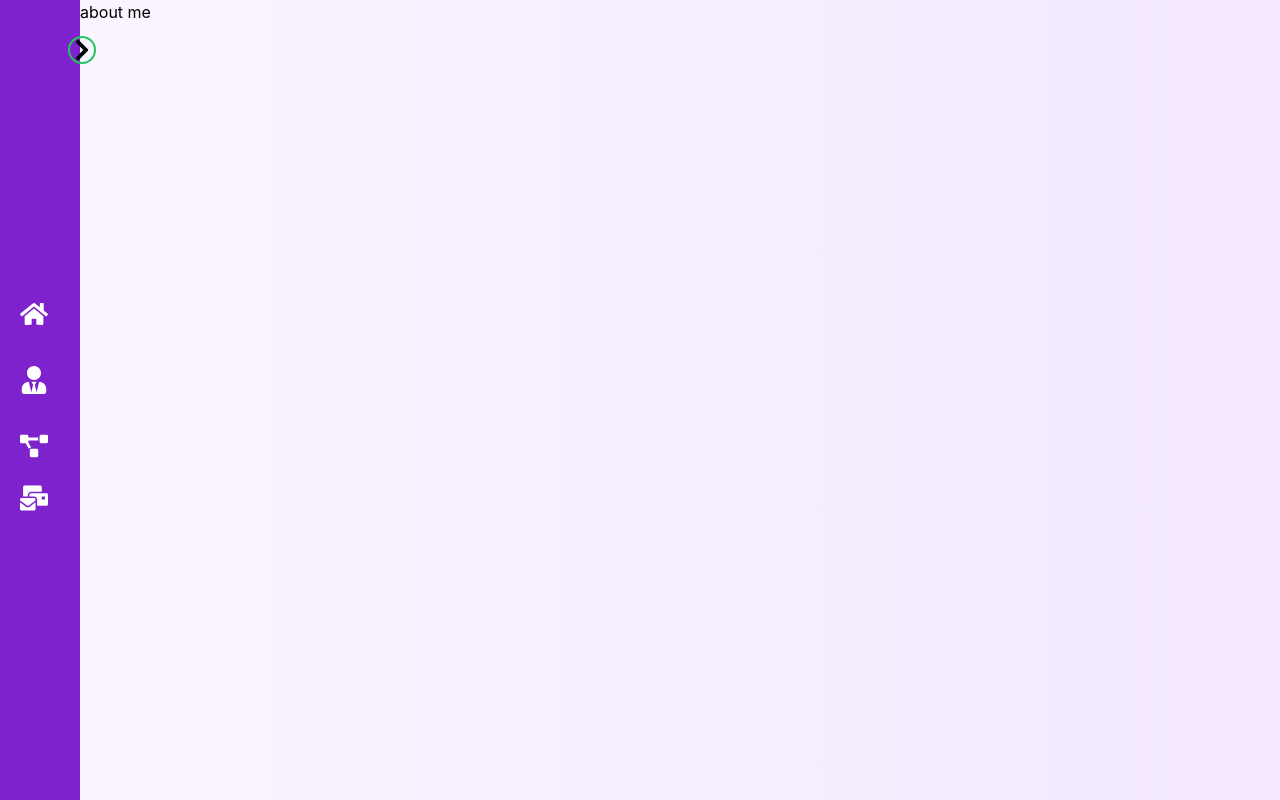
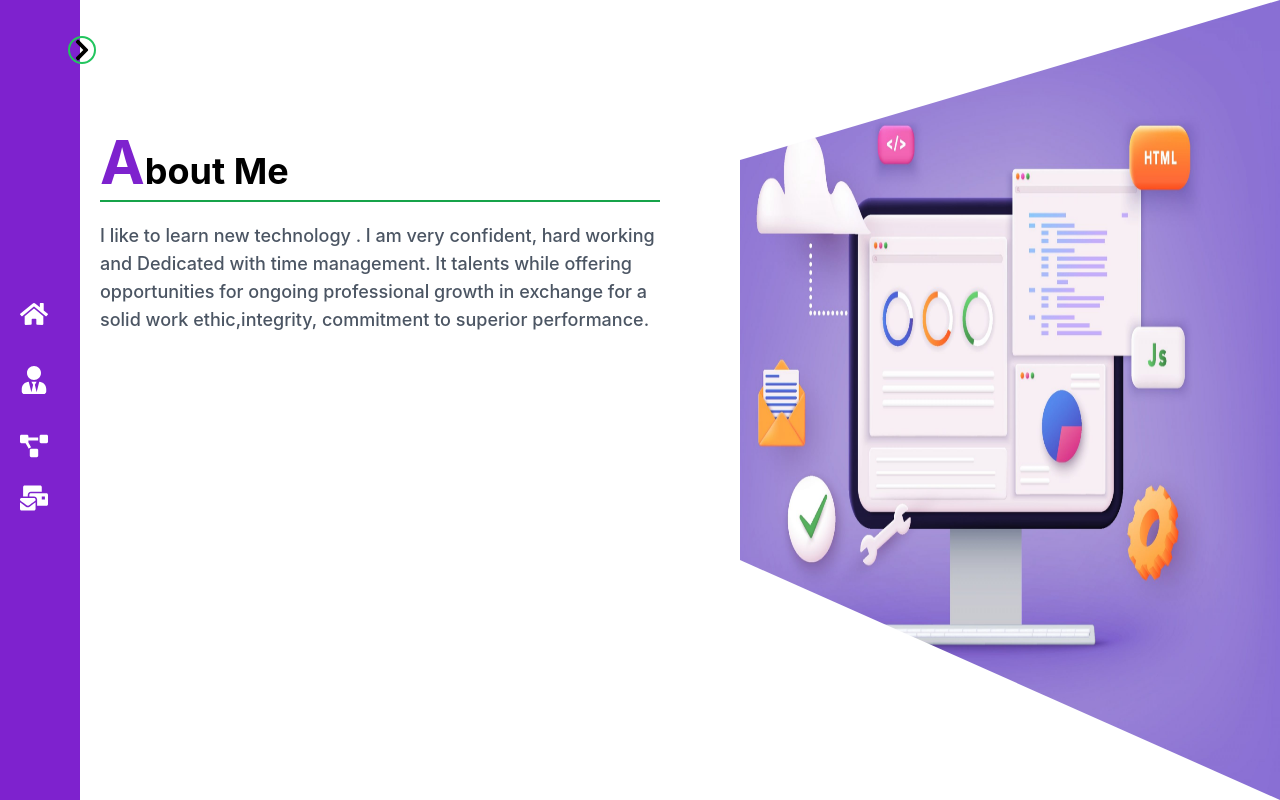
Before and after one commit to MohammadSazzatulislam/sazzatul-portfolio, a React (Create React App) app: page /about in a window 1280 px wide. Built offline with nearby package versions, Linux system fonts and the light colour scheme.

Commit message:
add about section

```diff
--- a/src/Layout/Main.js
+++ b/src/Layout/Main.js
@@ -12,7 +12,7 @@ const Main = () => {
       <div className="lg:hidden md:hidden">
         <SmallDNav></SmallDNav>
       </div>
-      <div className=" w-full h-screen bg-gradient-to-r  from-purple-50 to-purple-100">
+      <div className=" w-full h-screen ">
         <Outlet></Outlet>
       </div>
     </div>
--- a/src/component/AboutMe/AboutMe.js
+++ b/src/component/AboutMe/AboutMe.js
@@ -1,9 +1,32 @@
 import React from "react";
+import image from "../../image/about-image.jpeg";
 
 const AboutMe = () => {
   return (
     <div>
-      <h1>about me</h1>
+      <div className="flex flex-col mx-auto lg:flex-row md:flex-row pb-28 lg:py-0 md:py-0">
+        <div className="lg:w-1/2 md:w-1/2 w-full h-1/3 p-5  ">
+          <h1 className="lg:mt-28 md:mt-28 lg:text-4xl mg:text-3xl text-xl font-bold border-b-2 pb-2 border-green-600">
+            <span className="text-purple-700 text-6xl">A</span>bout Me
+          </h1>
+          <p className="mt-5 font-medium text-lg text-gray-600">
+            I like to learn new technology . I am very confident, hard working
+            and Dedicated with time management. It talents while offering
+            opportunities for ongoing professional growth in exchange for a
+            solid work ethic,integrity, commitment to superior performance.
+          </p>
+        </div>
+        <div className="lg:w-1/2 md:w-1/2 w-full h-screen ">
+          <img
+            className="w-full h-screen  "
+            style={{
+              clipPath: "polygon(100% 0, 100% 100%, 10% 70%, 10% 20%)",
+            }}
+            src={image}
+            alt=""
+          />
+        </div>
+      </div>
     </div>
   );
 };
--- a/src/component/Banner/Banner.js
+++ b/src/component/Banner/Banner.js
@@ -5,7 +5,7 @@ import logo from "../../image/logo.png";
 const Banner = () => {
   return (
     <div>
-      <div className="flex flex-col mx-auto w-full py-96 lg:py-0 md:py-0 h-screen gap-6 justify-center items-center lg:flex-row md:flex-row">
+      <div className="flex flex-col mx-auto w-full py-[400px] lg:py-0 md:py-0 h-screen gap-6 justify-center items-center lg:flex-row md:flex-row">
         <div className="lg:w-1/2 md:w-1/2 w-full flex justify-center items-center">
           <img
             className="lg:w-96 md:w-80 w-72 drop-shadow-2xl border border-purple-500 rounded-full"
```
Also changed, not shown: src/image/about-image.jpeg (added).
